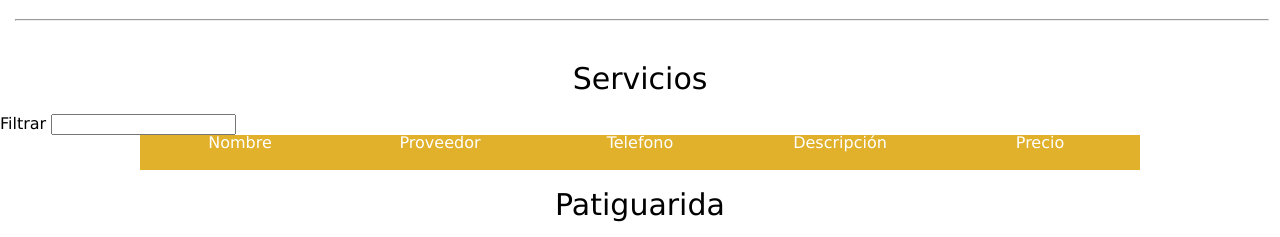
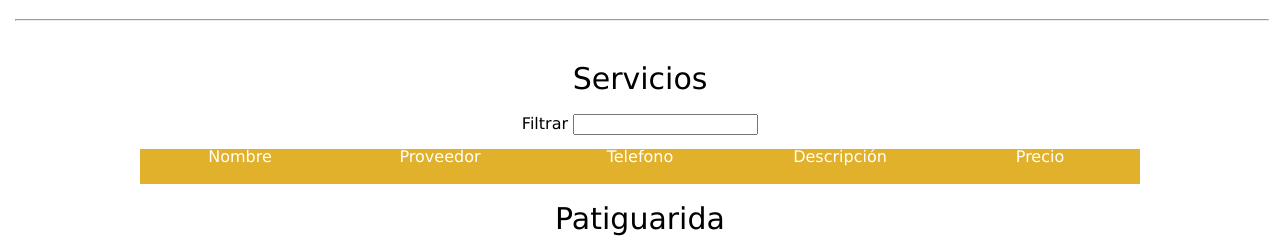
Before and after one commit to LucaColloR/Proyecto1-Teamgineer-Patiguarida, a plain HTML site: page servicios.html in a window 1280 px wide. Shown: the part 104-341 px from the top of the page. Drawn offline with Linux system fonts and the light colour scheme; some packages are replaced by stand-ins of ours; a script that the page names is missing.

Commit message:
Update servicios.html

```diff
--- a/servicios.html
+++ b/servicios.html
@@ -48,10 +48,15 @@
 
     <main>
         <h1>Servicios</h1>
-        <div>
-            <label for="txt-filtro">Filtrar</label>
-            <input type="text" id="txt-filtro">
-        </div>
+        <table class="tabla">
+            <tr>
+                <th>
+                    <label for="txt-filtro">Filtrar</label>
+                    <input type="text" id="txt-filtro">
+                </th>
+            </tr>
+        </table>
+
         <table id="tbl-servicios" class="tabla">
             <thead>
                 <tr>
```
